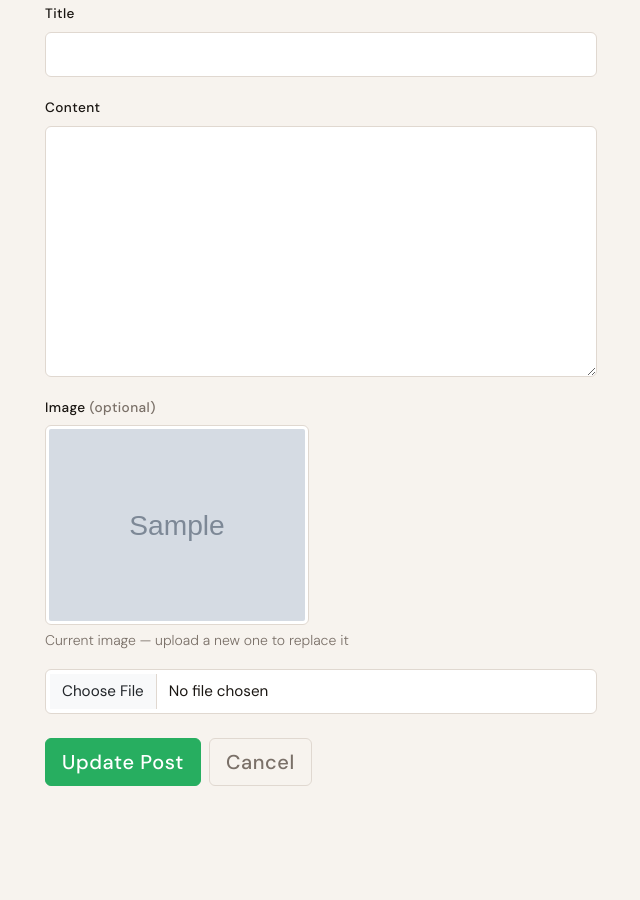
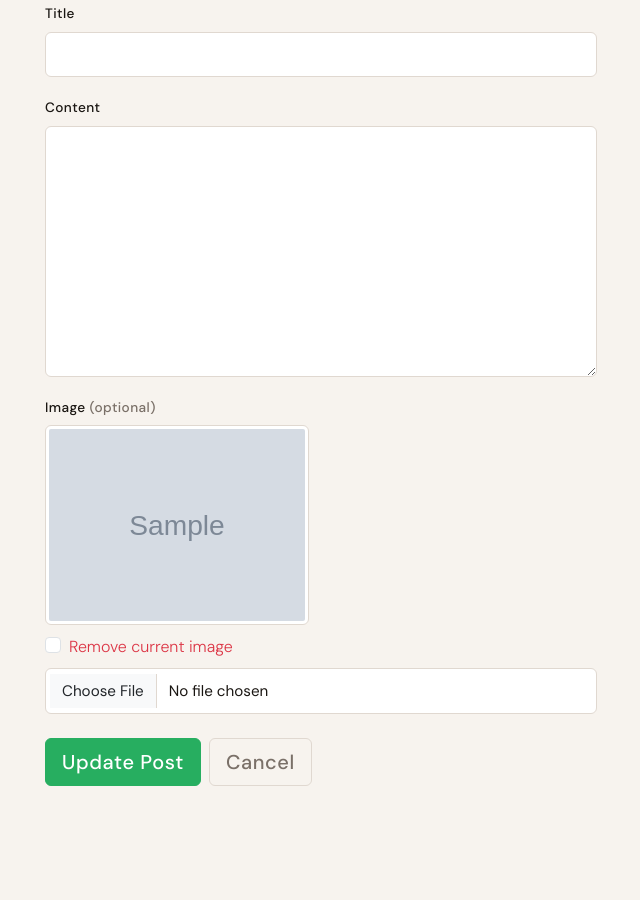
Before and after one commit to mandip-adk/Blog-platform, a Django app: template blog/templates/blog/edit_post.html in a window 1280 px wide. Shown: the part 235-1135 px from the top of the page, without its empty margins (319-959 px from the left). Run offline with Django 5.2, Linux system fonts and the light colour scheme; tables that the repository leaves empty hold one stand-in row (values such as "Sample post"); the template is opened without the code that fills it: values that come from a table or form of the project are taken from there, most other values are stand-ins (such as "Sample title", 1, 10 or a date in 2020); grey boxes marked "Sample" are stand-in pictures; data that the repository does not hold is empty; some web fonts are replaced.

```diff
--- a/blog/forms.py
+++ b/blog/forms.py
@@ -1,10 +1,13 @@
-from django.forms import ModelForm
+from django.forms import ModelForm, ClearableFileInput
 from .models import Blog, Comment
 
 class BlogForm(ModelForm):
     class Meta:
         model = Blog
         fields = ["title", "content", "image"]
+        widgets = {
+            'image': ClearableFileInput(),
+        }
 
 class CommentForm(ModelForm):
     class Meta:
--- a/blog/templates/blog/edit_post.html
+++ b/blog/templates/blog/edit_post.html
@@ -44,7 +44,17 @@
       {% if blog.image %}
         <div class="mb-2">
           <img src="{{ blog.image.url }}" alt="Current image" class="img-thumbnail" style="max-height: 200px;">
-          <p class="text-muted small mt-1">Current image — upload a new one to replace it</p>
+        </div>
+        <div class="form-check mb-2">
+          <input
+            type="checkbox"
+            name="image-clear"
+            id="image-clear-id"
+            class="form-check-input"
+          >
+          <label for="image-clear-id" class="form-check-label text-danger">
+            Remove current image
+          </label>
         </div>
       {% endif %}
       <input
```
